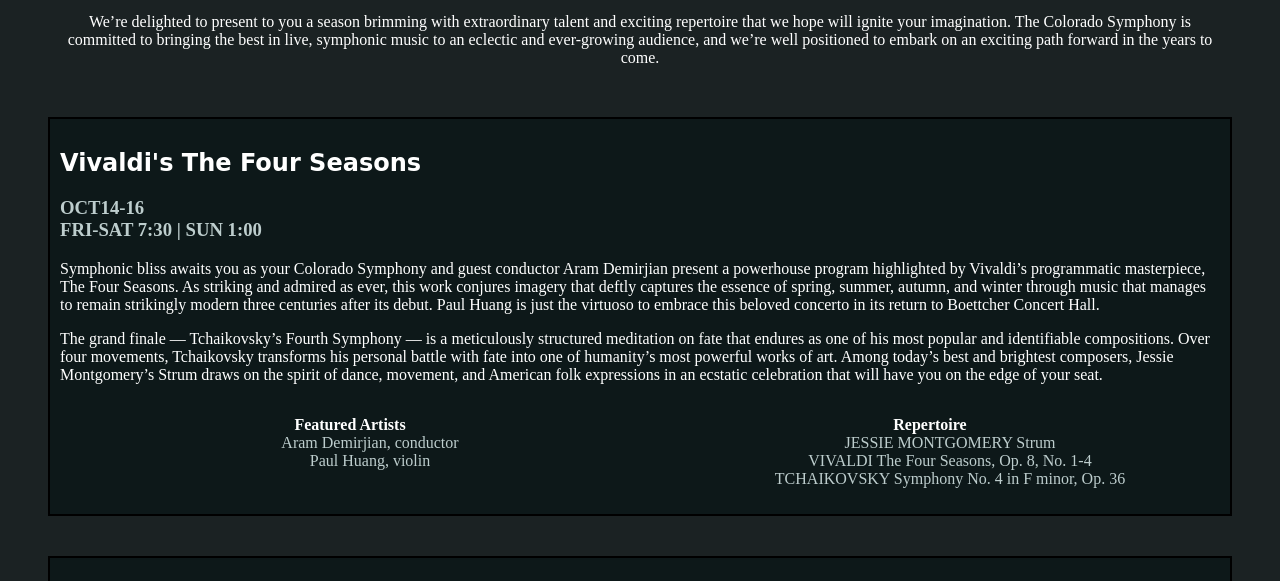
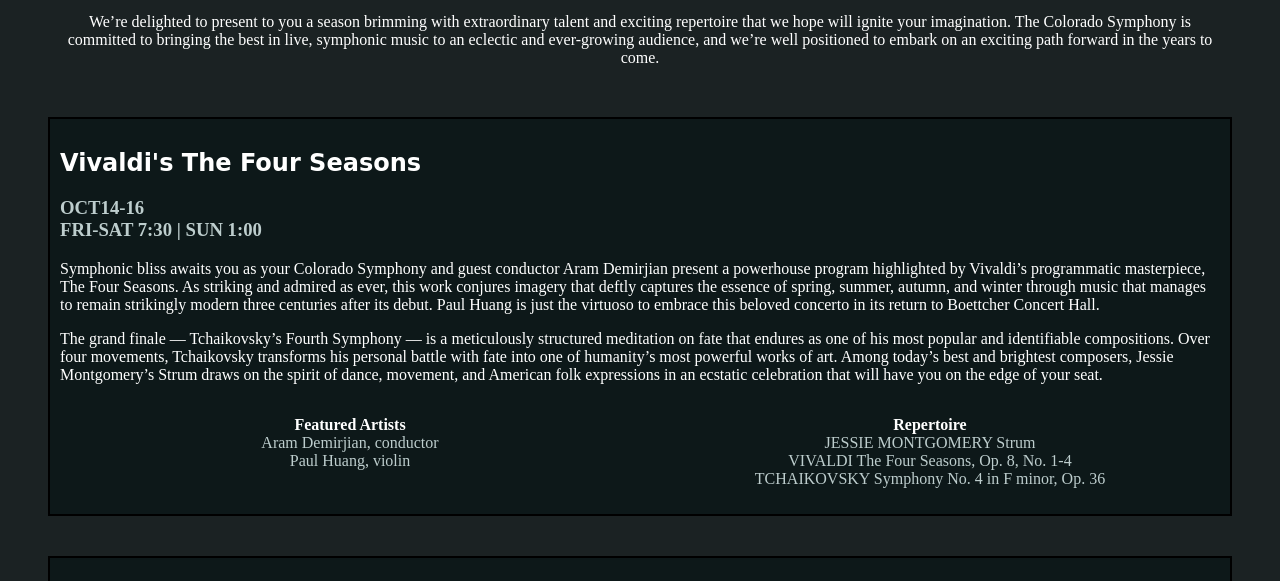
Before and after one commit to jbpink/jbpink.github.io, a plain HTML site: page css-midterm/index.html in a window 1280 px wide. Shown: the part 219-800 px from the top of the page. Drawn offline with Linux system fonts and the light colour scheme.

Commit message:
css midterm pt6

```diff
--- a/css/index.css
+++ b/css/index.css
@@ -17,6 +17,11 @@ body{
 
   dt{
     color: white;
+  }
+
+  dt, dd {
+    margin: 0;
+    padding: 0;
   }
 
   .header{
```
